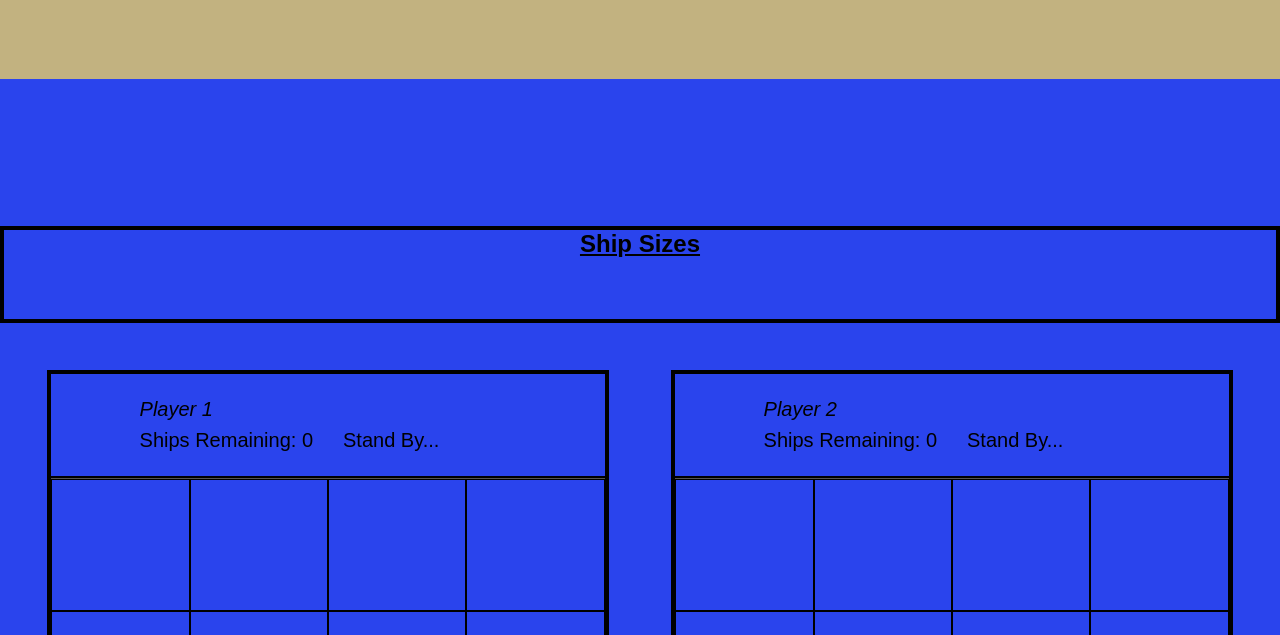
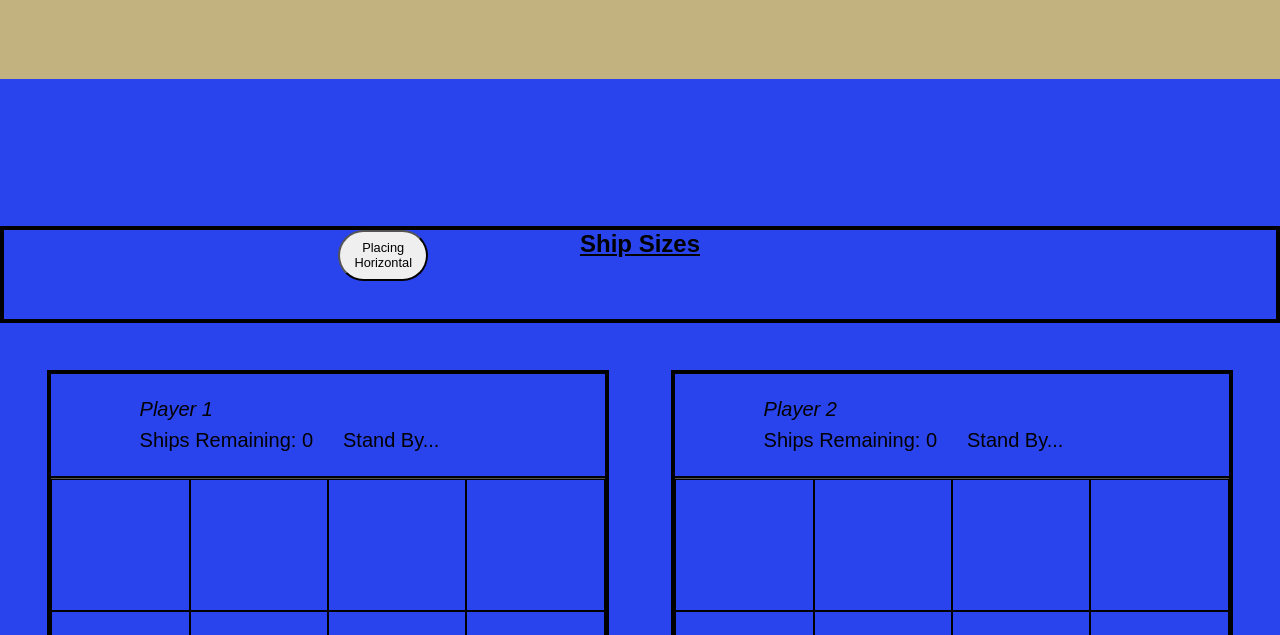
Before and after one commit to CameronTheDeveloper/ship-fight, a website built with webpack: page dist/index.html in a window 1280 px wide. Shown: the part 165-800 px from the top of the page. Built offline with nearby package versions, Linux system fonts and the light colour scheme.

Commit message:
Add toggle-vertical-placement ship menu button

```diff
--- a/src/styles/content.css
+++ b/src/styles/content.css
@@ -20,6 +20,23 @@
     display: grid;
     grid-template-rows: 3fr 1fr;
     border: 4px solid black
+}
+
+#ship-menu-top {
+    display: grid;
+    grid-template-columns: repeat(3, 1fr)
+}
+
+#toggle-vertical-placement {
+    justify-self: end;
+}
+
+#toggle-vertical-placement button {
+    border-radius: 3em;
+    padding: 0.5em;
+    font-size: 0.8em;
+    width: 7em;
+    height: 4em;
 }
 
 #ship-menu-title {
```
Also changed, not shown: dist/index.html.
